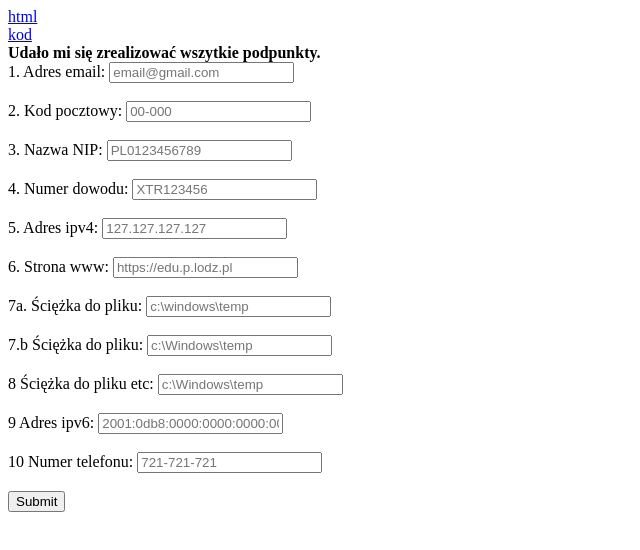
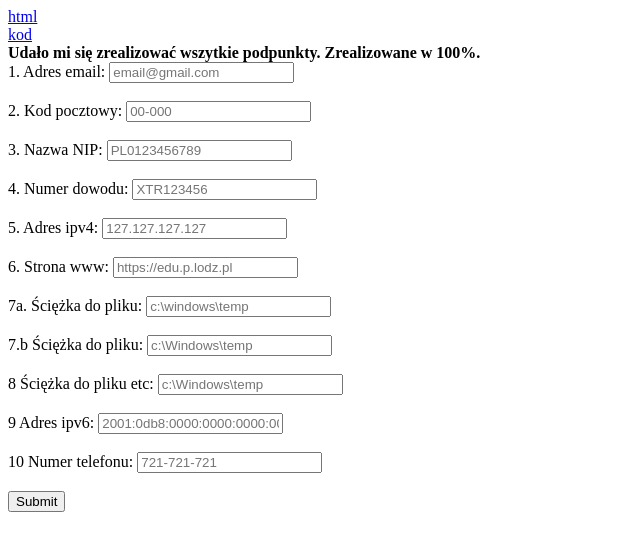
Before and after one commit to Sidriel82/IPMOB_1, a plain HTML site: page zad1.html in a window 1280 px wide. Shown: the whole page, without its empty margins (0-640 px from the left). Drawn offline with Linux system fonts and the light colour scheme.

Commit message:
Update zad1.html

```diff
--- a/zad1.html
+++ b/zad1.html
@@ -6,7 +6,7 @@
 <body>
 <a href="https://sidriel82.github.io/IPMOB_1/" target=”_blank”>html</a><br>
 <a href="https://github.com/Sidriel82/IPMOB_1/blob/main/zad1.html" target=”_blank”>kod</a> <br />
-<b>Udało mi się zrealizować wszytkie podpunkty.</b>
+<b>Udało mi się zrealizować wszytkie podpunkty. Zrealizowane w 100%.</b>
 	<form>
 	<label for="adres_email">1. Adres email:</label>
 	<input type="email" id="adres_email" name="adres_email"
```
